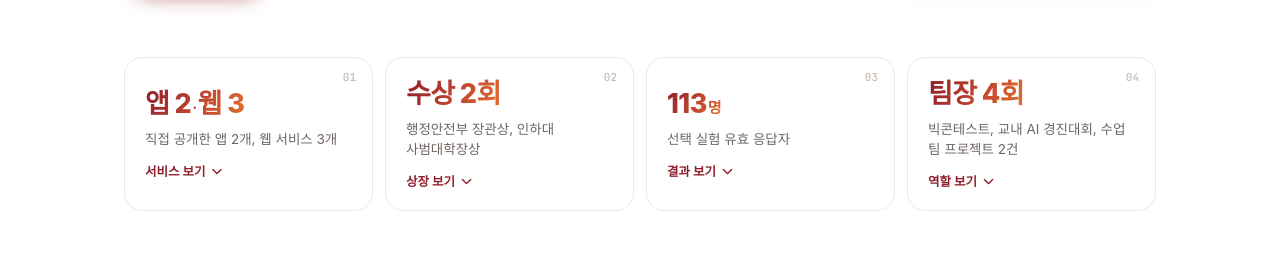
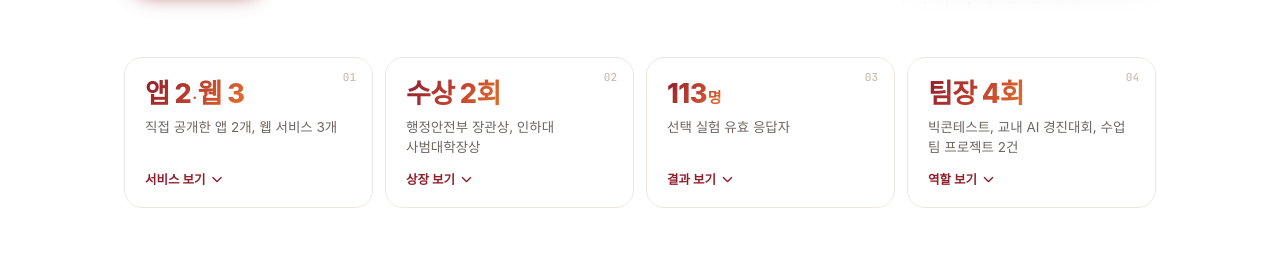
Before and after one commit to 13JVV/13JVV.github.io, a plain HTML site: page index.html in a window 1280 px wide. Shown: the part 532-800 px from the top of the page. Drawn offline with Linux system fonts and the light colour scheme; a web font is replaced by a local one.

Commit message:
숫자 카드 텍스트 위치 통일 (위에서부터 정렬, 보기 링크는 카드 아래)
Co-Authored-By: Claude Opus 5.5 <noreply@anthropic.com>

```diff
--- a/index.html
+++ b/index.html
@@ -89,16 +89,17 @@
     .stat {
       appearance: none; text-align: left; font: inherit; color: inherit; cursor: pointer;
       position: relative; counter-increment: stat;
+      display: flex; flex-direction: column; align-items: flex-start; justify-content: flex-start;
       padding: 20px 20px 16px; border: 1px solid var(--line); border-radius: var(--r); background: #fff;
       transition: transform .2s, box-shadow .2s, border-color .2s, background .2s;
     }
     .stat::after { content: counter(stat, decimal-leading-zero); position: absolute; top: 14px; right: 16px; font: 500 11px/1 var(--mono); color: #c9bdb4; }
     .stat:hover { transform: translateY(-2px); box-shadow: var(--shadow); border-color: var(--line-2); }
     .stat[aria-expanded="true"] { border-color: var(--wine); background: linear-gradient(160deg, #fff 40%, var(--peach)); box-shadow: 0 14px 30px -18px rgba(142, 31, 43, .55); }
-    .stat .num { font-size: 27px; font-weight: 800; letter-spacing: -.6px; line-height: 1.15; background: var(--grad); -webkit-background-clip: text; background-clip: text; color: transparent; display: inline-block; }
+    .stat .num { font-size: 27px; font-weight: 800; letter-spacing: -.6px; line-height: 1.15; height: 1.15em; white-space: nowrap; background: var(--grad); -webkit-background-clip: text; background-clip: text; color: transparent; display: inline-block; }
     .stat .num small { font-size: 15px; font-weight: 700; margin: 0 1px; }
-    .stat .lbl { font-size: 13.5px; color: var(--ink-3); margin-top: 8px; line-height: 1.5; }
-    .stat .open { display: inline-flex; align-items: center; gap: 6px; margin-top: 12px; font-size: 12.5px; font-weight: 700; color: var(--wine); }
+    .stat .lbl { font-size: 13.5px; color: var(--ink-3); margin-top: 8px; line-height: 1.5; min-height: 3em; }
+    .stat .open { display: inline-flex; align-items: center; gap: 6px; margin-top: auto; padding-top: 12px; font-size: 12.5px; font-weight: 700; color: var(--wine); }
     .stat .open i { font-size: 11px; transition: transform .2s; }
     .stat[aria-expanded="true"] .open i { transform: rotate(180deg); }
 
```
